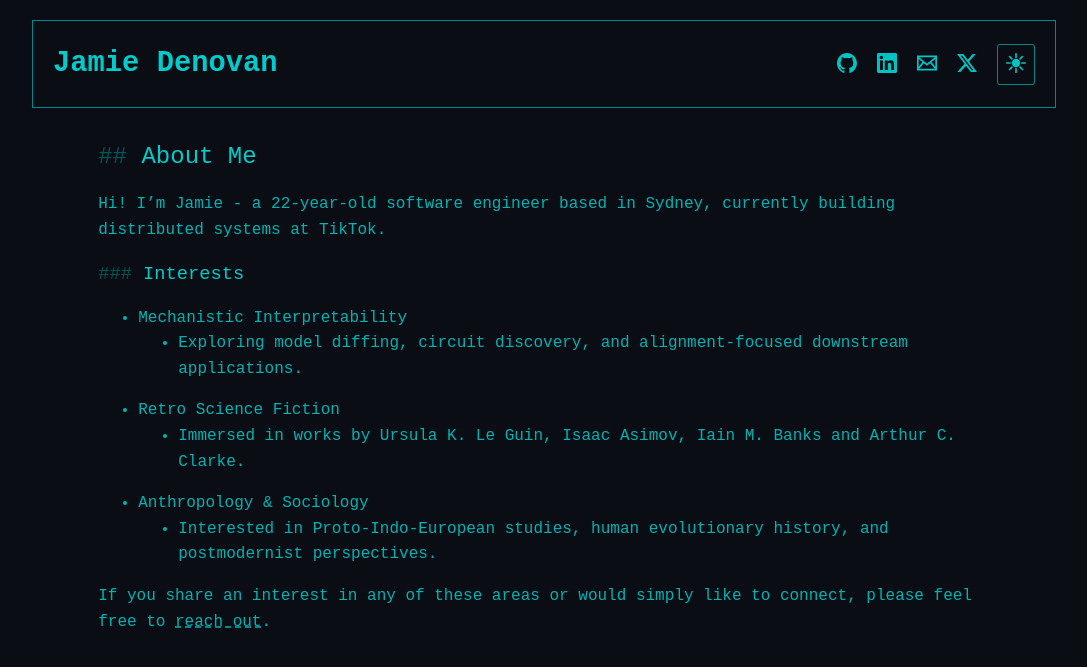
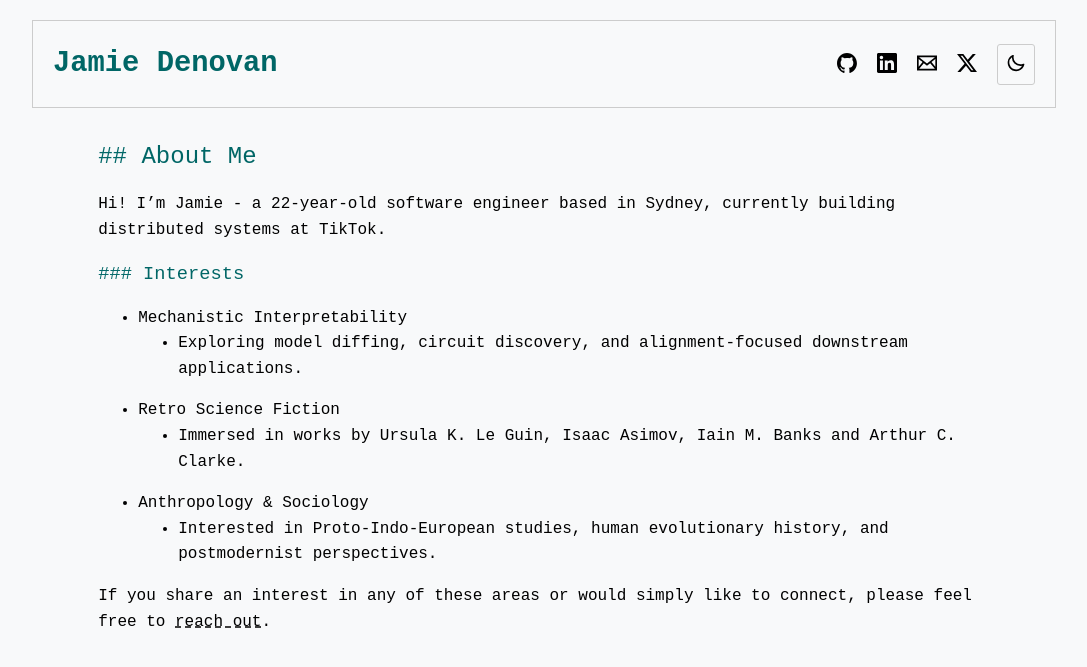
Before and after one commit to Quiterion/quiterion.github.io, a Jekyll site: the page built from index.md, in a window 1280 px wide. Shown: the top 667 px of the page, without its empty margins (96-1183 px from the left). Built offline with Jekyll 4.4.1, drawn with Linux system fonts in a browser that asks for light colours.

Commit message:
Light theme default

```diff
--- a/_sass/_base.scss
+++ b/_sass/_base.scss
@@ -1,21 +1,5 @@
-// Dark Theme (default)
+// Light Theme (default)
 :root {
-  --bg-dark: #0a0e14;
-  --bg-medium: #0d1117;
-  --text-primary: #00b3b3;
-  --text-secondary: #008888;
-  --text-dim: #005555;
-  --accent: #00cccc;
-  --border: #008888;
-  --error: #ff4444;
-  --success: #44ff44;
-  --warning: #ffaa44;
-  --icon-filter: invert(70%) sepia(100%) saturate(10000%) hue-rotate(180deg) brightness(180%) contrast(100%);
-  --icon-filter-hover: invert(85%) sepia(100%) saturate(10000%) hue-rotate(180deg) brightness(115%) contrast(100%);
-}
-
-// Light Theme
-[data-theme="light"] {
   --bg-dark: #f8f9fa;
   --bg-medium: #ffffff;
   --text-primary: #000000;
@@ -30,6 +14,21 @@
   --icon-filter-hover: invert(40%) sepia(100%) saturate(2500%) hue-rotate(155deg) brightness(105%) contrast(120%);
 }
 
+// Dark Theme
+[data-theme="dark"] {
+  --bg-dark: #0a0e14;
+  --bg-medium: #0d1117;
+  --text-primary: #00b3b3;
+  --text-secondary: #008888;
+  --text-dim: #005555;
+  --accent: #00cccc;
+  --border: #008888;
+  --error: #ff4444;
+  --success: #44ff44;
+  --warning: #ffaa44;
+  --icon-filter: invert(70%) sepia(100%) saturate(10000%) hue-rotate(180deg) brightness(180%) contrast(100%);
+  --icon-filter-hover: invert(85%) sepia(100%) saturate(10000%) hue-rotate(180deg) brightness(115%) contrast(100%);
+}
 // Reset
 * {
   box-sizing: border-box;
--- a/assets/js/theme-toggle.js
+++ b/assets/js/theme-toggle.js
@@ -3,8 +3,8 @@ document.addEventListener('DOMContentLoaded', function() {
     const themeToggle = document.getElementById('theme-toggle');
     const body = document.body;
 
-    // Check for saved theme preference or default to 'dark'
-    const currentTheme = localStorage.getItem('theme') || 'dark';
+    // Check for saved theme preference or default to 'light'
+    const currentTheme = localStorage.getItem('theme') || 'light';
     body.setAttribute('data-theme', currentTheme);
 
     // Update theme toggle icon
```
